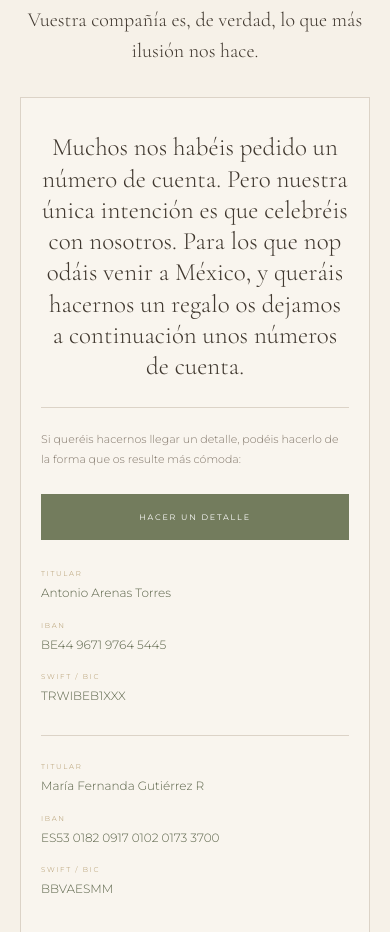
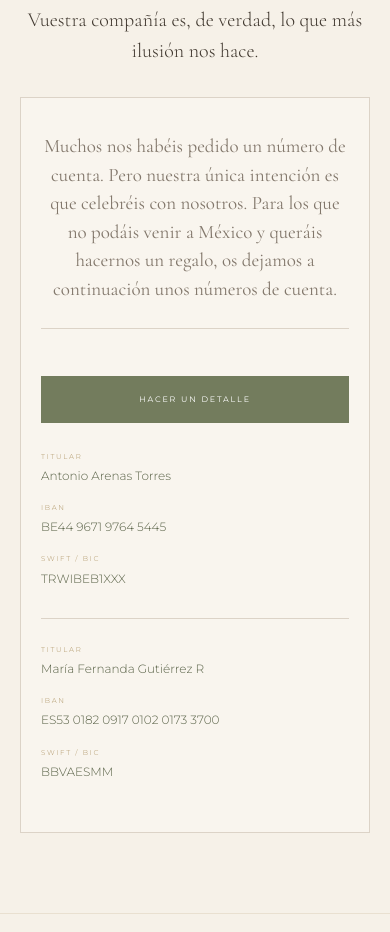
Before and after one commit to farenastorres-alt/galiana-2026, a plain HTML site: page index.html in a window 390 px wide. Shown: the part 3780-4712 px from the top of the page. Drawn offline with nearby package versions, Linux system fonts and the light colour scheme.

Commit message:
Actualizar index.html

```diff
--- a/index.html
+++ b/index.html
@@ -513,9 +513,13 @@
     }
 
     .gift-title {
+      max-width: 520px;
+      margin: 0 auto;
       font-family: "Cormorant Garamond", serif;
-      font-size: 28px;
-      line-height: 1.3;
+      font-size: 20px;
+      font-weight: 400;
+      line-height: 1.55;
+      color: var(--muted);
     }
 
     .gift-text {
@@ -592,8 +596,6 @@
                   border-color 0.35s ease, transform 0.25s ease;
     }
 
-
-
     .bank-button:hover {
       background: var(--olive);
       border-color: var(--olive);
@@ -790,8 +792,9 @@
       }
 
       .gift-title {
-        font-size: 25px;
-        line-height: 1.25;
+        max-width: 520px;
+        font-size: 19px;
+        line-height: 1.5;
       }
 
       .gift-text {
@@ -1327,16 +1330,11 @@
         <div class="gift-title">
           Muchos nos habéis pedido un número de cuenta. Pero nuestra
           única intención es que celebréis con nosotros.
-          Para los que nop odáis venir a México, y queráis hacernos un regalo
+          Para los que no podáis venir a México y queráis hacernos un regalo,
           os dejamos a continuación unos números de cuenta.
         </div>
 
         <div class="bank-details">
-
-          <div class="bank-intro">
-            Si queréis hacernos llegar un detalle, podéis hacerlo
-            de la forma que os resulte más cómoda:
-          </div>
 
           <div class="bank-button-wrap">
             <a
@@ -1364,7 +1362,10 @@
             <span class="bank-value">TRWIBEB1XXX</span>
           </div>
 
-          <div class="bank-line" style="margin-top: 30px; padding-top: 25px; border-top: 1px solid var(--line);">
+          <div
+            class="bank-line"
+            style="margin-top: 30px; padding-top: 25px; border-top: 1px solid var(--line);"
+          >
             <span class="bank-label">Titular</span>
             <span class="bank-value">María Fernanda Gutiérrez R</span>
           </div>
@@ -1379,12 +1380,12 @@
             <span class="bank-value">BBVAESMM</span>
           </div>
 
-
         </div>
 
       </div>
     </div>
   </section>
+
 
   <!-- =====================================================
        FOOTER
```
Lines whose indentation alone changed are shown as unchanged.
